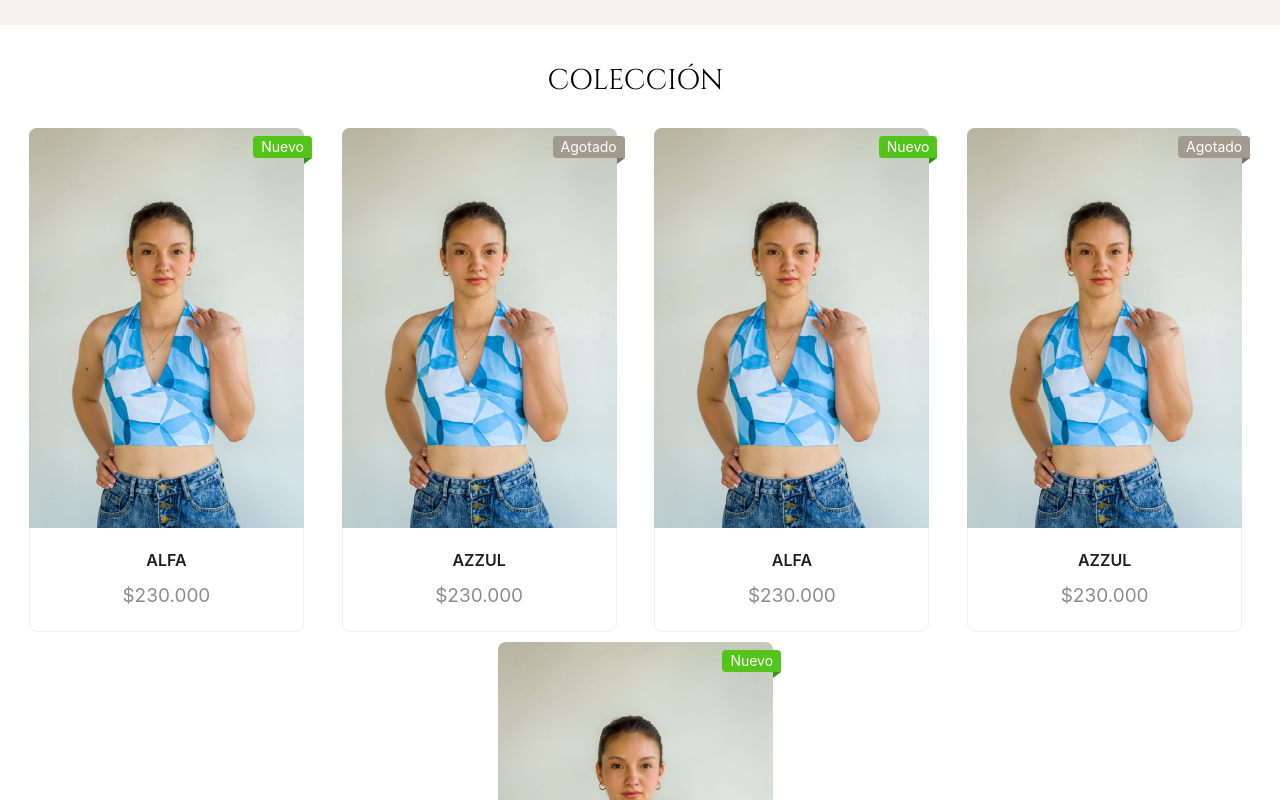
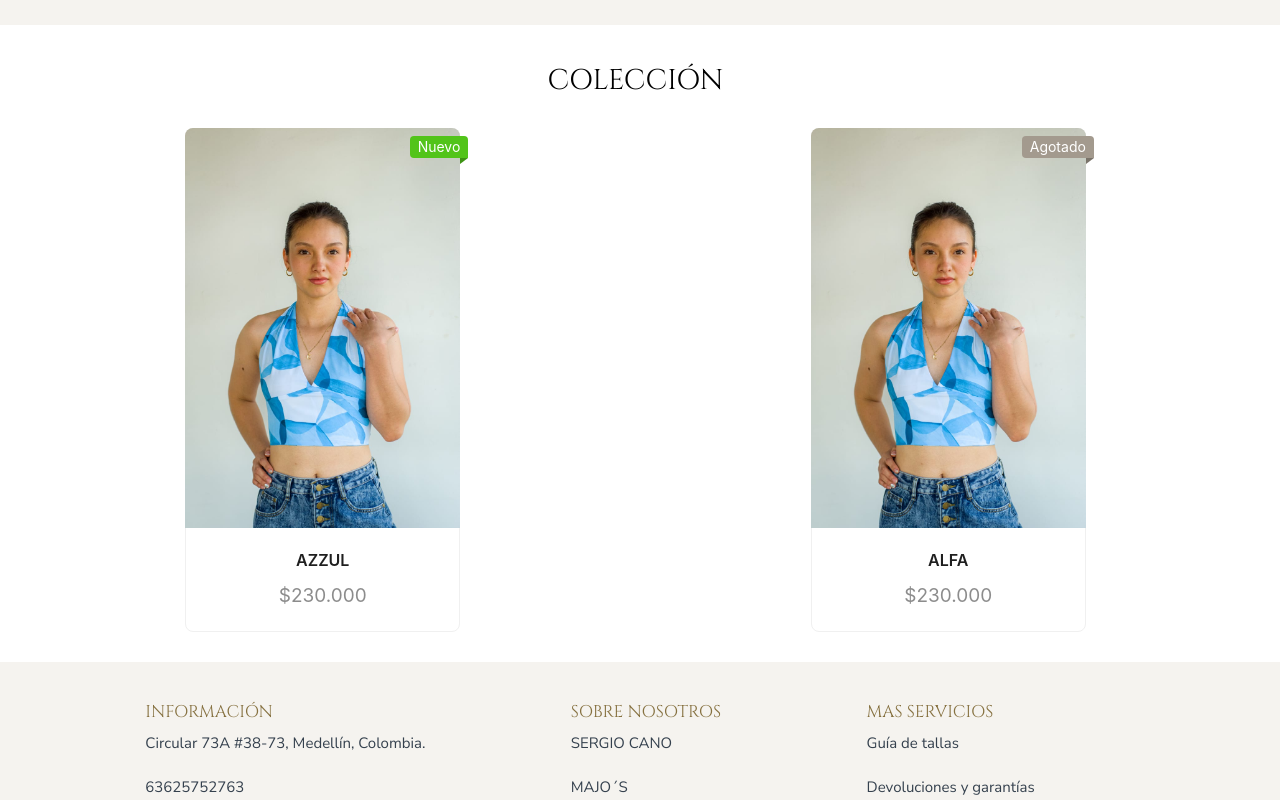
Before and after one commit to EnzoCodeDev/majo-s-store-react, a React (Create React App) app: page / in a window 1280 px wide. Shown: the part 1220-2020 px from the top of the page. Built offline with nearby package versions, Linux system fonts and the light colour scheme.

Commit message:
implementación del scroll hacia arriba

```diff
--- a/package.json
+++ b/package.json
@@ -23,6 +23,7 @@
     "react-redux": "^8.0.5",
     "react-router-dom": "^6.6.2",
     "react-scripts": "5.0.1",
+    "react-scroll": "^1.8.9",
     "redux-thunk": "^2.4.2",
     "sass": "^1.57.1",
     "swiper": "^9.1.0",
--- a/public/index.html
+++ b/public/index.html
@@ -3,7 +3,7 @@
 
 <head>
   <meta charset="utf-8" />
-  <link rel="icon" href="%PUBLIC_URL%/favicon.ico" />
+  <link rel="icon" href="%PUBLIC_URL%/logo.jpg" />
   <meta name="viewport" content="width=device-width, initial-scale=1" />
   <meta name="theme-color" content="#000000" />
   <link rel="preconnect" href="https://fonts.googleapis.com">
@@ -31,7 +31,7 @@
       work correctly both with client-side routing and a non-root public URL.
       Learn how to configure a non-root public URL by running `npm run build`.
     -->
-  <title>React App</title>
+  <title>Majo´s - Store</title>
 </head>
 
 <body>
--- a/src/components/all-collection/AllCollection.jsx
+++ b/src/components/all-collection/AllCollection.jsx
@@ -3,16 +3,21 @@ import './allCollection.scss';
 import { Card, Badge } from 'antd';
 import { motion } from "framer-motion";
 import { useNavigate } from 'react-router-dom';
+import Scroll from 'react-scroll';
 import { dataProducts } from '../../data/dataProducts';
 
 export const AllCollection = () => {
     let navigate = useNavigate();
+    let scroll = Scroll.animateScroll;
     const { Meta } = Card;
     let dataAllCollection = dataProducts['allCollection'];
     return (
         <div className='container-all-component'>
             {dataAllCollection.map((item, index) => (
-                <div key={index} className='container-card' onClick={() => navigate(`/detail/${item['redirect']}`)}>
+                <div key={index} className='container-card' onClick={() => {
+                    navigate(`/detail/${item['redirect']}`);
+                    scroll.scrollToTop();
+                }}>
                     <Badge.Ribbon
                         style={{
                             visibility: dataProducts['ultime'] === item['redirect'] ? 'visible' : (dataProducts['unavailable'].includes(item['redirect']) ? 'visible' : 'hidden')
--- a/src/components/footer/Footer.jsx
+++ b/src/components/footer/Footer.jsx
@@ -2,6 +2,7 @@ import React from "react";
 import moment from "moment";
 import { MdWhatsapp, MdFacebook } from "react-icons/md";
 import { TbBrandTiktok, TbBrandInstagram } from "react-icons/tb";
+import Scroll from 'react-scroll';
 import "./footer.scss";
 import { Link, useNavigate } from "react-router-dom";
 let footerInfo = [{
@@ -27,7 +28,7 @@ let footerInfo = [{
     openWindow: false,
   }, {
     text: "MAJO´S",
-    redirect: false,
+    redirect: '/about',
     openWindow: false,
   }],
 }, {
@@ -60,6 +61,7 @@ let socials = [{
 
 export const Footer = () => {
   let navigate = useNavigate();
+  let scroll = Scroll.animateScroll;
   return (
     <footer className="container-main-footer">
       <div className="container-footer">
@@ -71,6 +73,7 @@ export const Footer = () => {
                 <li key={i} className={itemContent['redirect'] ? 'rediret' : ''}
                   onClick={() => {
                     if (itemContent['redirect']) {
+                      scroll.scrollToTop();
                       navigate(itemContent['redirect']);
                     }
                   }}
--- a/src/components/header/Header.jsx
+++ b/src/components/header/Header.jsx
@@ -3,11 +3,13 @@ import React, { useState, useEffect } from "react";
 import { Link, useNavigate, useLocation } from "react-router-dom";
 import { MdWhatsapp, MdFacebook } from "react-icons/md";
 import { TbBrandTiktok, TbBrandInstagram } from "react-icons/tb";
+import Scroll from 'react-scroll';
 import { dataProducts } from "../../data/dataProducts";
 import logo from '../../assets/majos/logo.png'
 
 export const Header = () => {
   let location = useLocation();
+  let scroll = Scroll.animateScroll;
   let ultime = dataProducts['ultime'];
   let navigate = useNavigate();
   const [bg, setBg] = useState(false);
@@ -61,7 +63,10 @@ export const Header = () => {
 
         </div>
         <div className="container-enter">
-          <img onClick={() => navigate('/home')} className="logo" src={logo} alt="Logo" />
+          <img onClick={() => {
+            navigate('/home');
+            scroll.scrollToTop();
+          }} className="logo" src={logo} alt="Logo" />
         </div>
         <div className="container-end">
           {socials.map((item, index) => (
@@ -86,7 +91,10 @@ export const Header = () => {
                     {item['name']}
                   </li>
                 ) : (
-                  <li className="selected" onClick={() => navigate(item['redirect'])}>
+                  <li className="selected" onClick={() => {
+                    navigate(item['redirect']);
+                    scroll.scrollToTop();
+                  }}>
                     {item['name']}
                   </li>
                 )}
--- a/src/components/header/header.scss
+++ b/src/components/header/header.scss
@@ -101,6 +101,7 @@
             .selected {
                 font-family: Cinzel;
                 font-size: 17px;
+
                 @include desktop {
                     font-size: 17px;
                     padding: 0px 25px;
@@ -115,11 +116,13 @@
                     font-size: 15px;
                     padding: 0px 10px;
                 }
+
                 transition: all 0.5s ease;
 
                 &:hover {
                     cursor: pointer;
                     transition: all 0.5s ease;
+
                     @include desktop {
                         font-size: 17.5px;
                     }
@@ -131,6 +134,7 @@
                     @include mobile {
                         font-size: 15.5px;
                     }
+
                     font-size: 18px;
                     color: #b67d12;
                 }
@@ -140,6 +144,7 @@
                 font-family: Cinzel;
                 font-size: 17px;
                 color: #b67d12;
+
                 @include desktop {
                     font-size: 17px;
                     padding: 0px 25px;
--- a/src/components/swiper/SwiperNewClothes.jsx
+++ b/src/components/swiper/SwiperNewClothes.jsx
@@ -10,8 +10,9 @@ import "swiper/css/pagination";
 
 import { Navigation, EffectFade, Pagination, Autoplay } from "swiper";
 import { Button } from 'antd';
+import Scroll from 'react-scroll';
+import { useNavigate } from 'react-router-dom';
 import { dataProducts } from '../../data/dataProducts';
-import { useNavigate } from 'react-router-dom';
 
 export const SwiperNewClothes = () => {
     let navigate = useNavigate();
@@ -40,7 +41,11 @@ export const SwiperNewClothes = () => {
                                     <div className="container-text">
                                         <p className='container-text__1' >NUEVO PRODUCTO</p>
                                         <p className='container-text__2' >{productActual['title']} </p>
-                                        <Button onClick={() => navigate(`/detail/${productActual['redirect']}`)} className='buttom' size="large" type="primary">Disponible ya!</Button>
+                                        <Button onClick={() => {
+                                            let scroll = Scroll.animateScroll;
+                                            navigate(`/detail/${productActual['redirect']}`);
+                                            scroll.scrollToTop();
+                                        }} className='buttom' size="large" type="primary">Disponible ya!</Button>
                                     </div>
                                 </div>
                             </div>
--- a/src/data/dataProducts.jsx
+++ b/src/data/dataProducts.jsx
@@ -9,34 +9,16 @@ export let dataProducts = {
     unavailable: ['alfa'],
     allCollection: [
         {
-            title: 'ALFA',
+            title: 'AZZUL',
             price: '230.000',
             img: zusu,
             redirect: 'azzul',
         },
         {
-            title: 'AZZUL',
+            title: 'ALFA',
             price: '230.000',
             img: zusu,
             redirect: 'alfa',
-        },
-        {
-            title: 'ALFA',
-            price: '230.000',
-            img: zusu,
-            redirect: 'azzul',
-        },
-        {
-            title: 'AZZUL',
-            price: '230.000',
-            img: zusu,
-            redirect: 'alfa',
-        },
-        {
-            title: 'ALFA',
-            price: '230.000',
-            img: zusu,
-            redirect: 'azzul',
         },
     ],
     alfa: {
@@ -60,7 +42,7 @@ export let dataProducts = {
                 t8: '- El empaque y la etiqueta son hechos de papel reciclado.',
                 t9: '- El empaque y la etiqueta son hechos de papel reciclado.',
             },
-            tallas: ['S', 'M', 'L'],
+            tallas: ['XS', 'S', 'L'],
         }
     },
     azzul: {
@@ -71,7 +53,7 @@ export let dataProducts = {
         },
         detail: {
             title: 'Azzul',
-            price: '230.000',
+            price: '10.000',
             img: [azul1, azul2, azul3, azul4],
             description: {
                 t1: 'PORTO se inspiro en la ciudad del vino en Portugal, la ciudad de las casitas, de los mil colores y barcos.',
@@ -84,7 +66,7 @@ export let dataProducts = {
                 t8: '- El empaque y la etiqueta son hechos de papel reciclado.',
                 t9: '- El empaque y la etiqueta son hechos de papel reciclado.',
             },
-            tallas: ['S', 'M', 'L'],
+            tallas: ['XS', 'S', 'L'],
         }
     }
 };
```
Also changed, not shown: public/logo.jpg (added), 1 other file (tests, documents, lock files or other folders).
